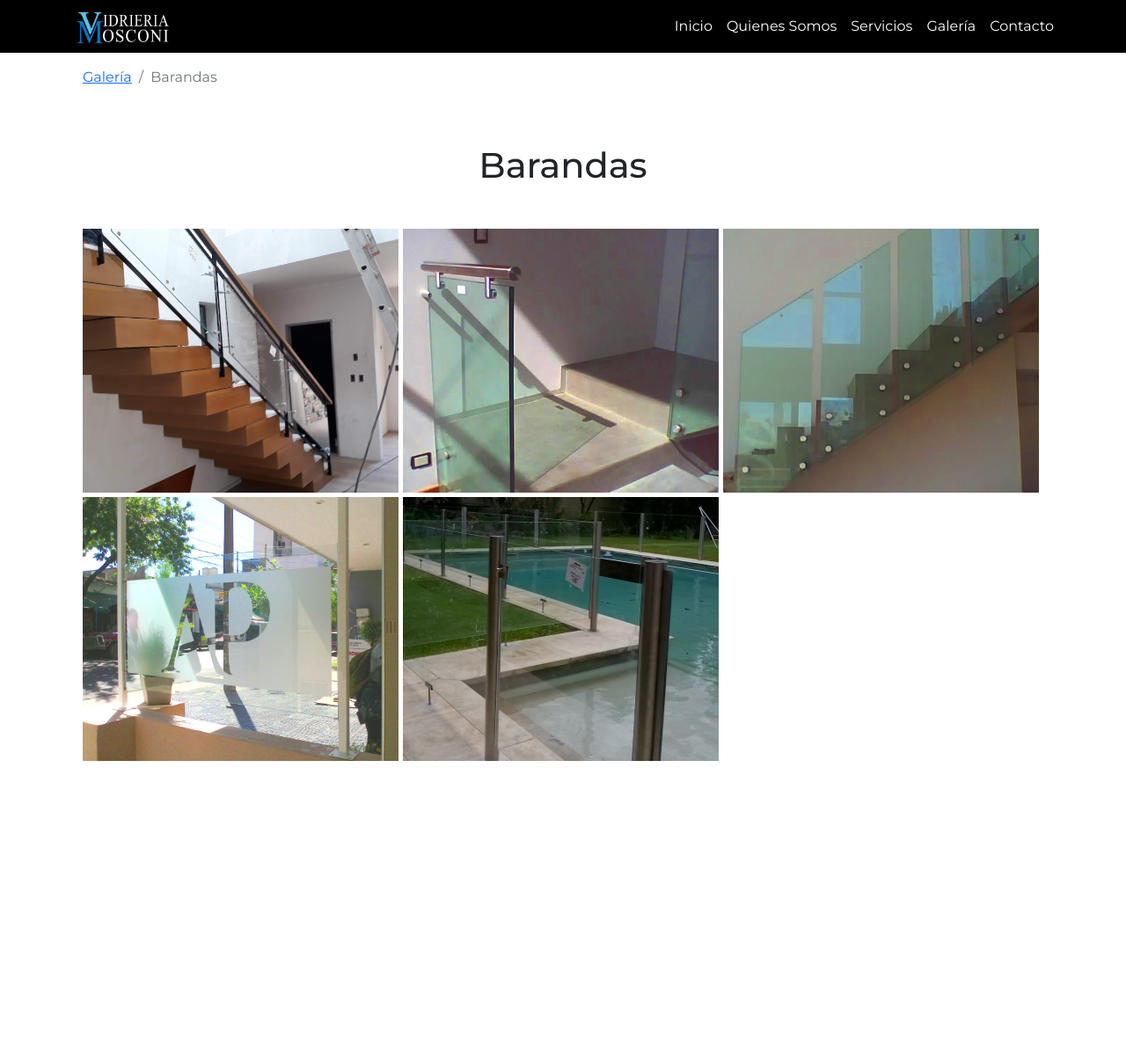
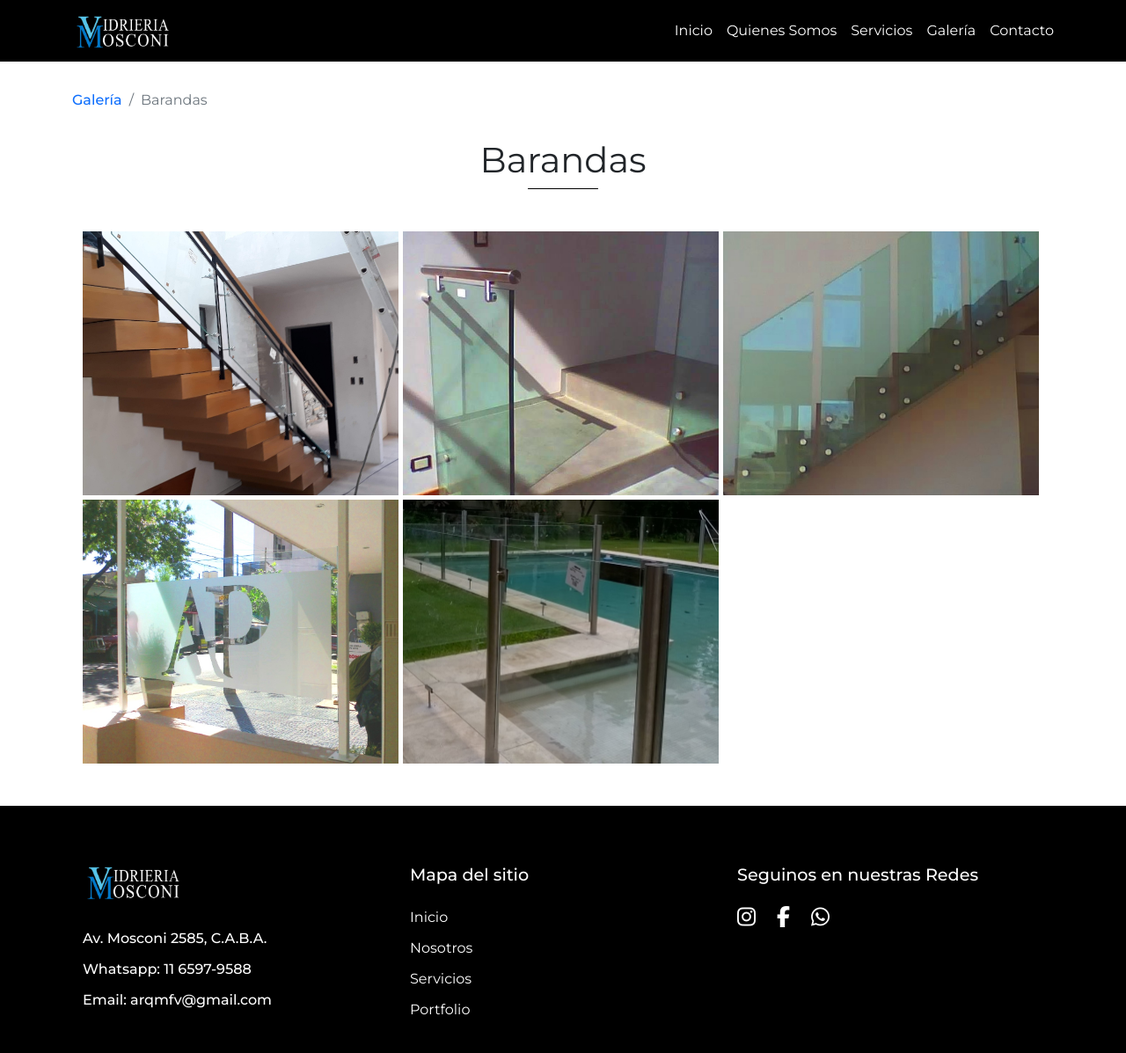
Before and after one commit to NahuelStratico/mosconi, a website: page pages/barandas.html in a window 1280 px wide. Shown: the whole page at 88% size. Before the commit the page ends 913 px from the top, so only its background shows below. Drawn offline with nearby package versions, Linux system fonts and the light colour scheme.

Commit message:
agregando pie de pagina a la seccion galeria

```diff
--- a/pages/barandas.html
+++ b/pages/barandas.html
@@ -5,11 +5,13 @@
     <meta http-equiv="X-UA-Compatible" content="IE=edge">
     <meta name="viewport" content="width=device-width, initial-scale=1.0">
      <!-- Favicon -->
-     <link  rel="icon"   href="./assets/img/logo.png" type="image/png" />
+     <link  rel="icon"   href="../assets/img/logo.png" type="image/png" />
      <!-- Google Font -->
      <link rel="preconnect" href="https://fonts.googleapis.com">
      <link rel="preconnect" href="https://fonts.gstatic.com" crossorigin>
      <link href="https://fonts.googleapis.com/css2?family=Montserrat:wght@300;400;500;600&display=swap" rel="stylesheet">
+    <!-- Font Awesome -->
+    <script src="https://kit.fontawesome.com/afecc65938.js" crossorigin="anonymous"></script>
      <!-- CSS Bootstrap -->
      <link href="https://cdn.jsdelivr.net/npm/bootstrap@5.0.2/dist/css/bootstrap.min.css" rel="stylesheet" integrity="sha384-EVSTQN3/azprG1Anm3QDgpJLIm9Nao0Yz1ztcQTwFspd3yD65VohhpuuCOmLASjC" crossorigin="anonymous">
      <!-- Styles CSS -->
@@ -23,7 +25,7 @@
     <header class="sticky-top">
         <nav class="navbar navbar-expand-lg navbar-dark nav_bg">
             <div class="container">
-              <a class="navbar-brand" href="#">
+              <a class="navbar-brand" href="../index.html">
                   <img src="../assets/img/logo.jpg" class="logo" alt="Logo Mosconi">
               </a>
               <button class="navbar-toggler" type="button" data-bs-toggle="collapse" data-bs-target="#navbarNav" aria-controls="navbarNav" aria-expanded="false" aria-label="Toggle navigation">
@@ -52,12 +54,13 @@
         </nav>
     </header>
 
+    <!-- Breadcrumb -->
     <div class="container bread_container">
         <div class="row">
             <div class="col-12">
                 <nav aria-label="breadcrumb">
                     <ol class="breadcrumb">
-                      <li class="breadcrumb-item"><a href="../index.html#works">Galería</a></li>
+                      <li class="breadcrumb-item"><a class="breadcrumb_mine" href="../index.html#works">Galería</a></li>
                       <li class="breadcrumb-item active" aria-current="page">Barandas</li>
                     </ol>
                   </nav>
@@ -67,8 +70,9 @@
 
     <!-- Gallery -->
     <div class="container">
-        <div class="row text-center">
-            <h1 class="h1 gallery_title">Barandas</h1>
+        <div class="row text-center gallery_row">
+            <h1 class="gallery_title">Barandas</h1>
+            <span class="title_bar"></span>
 
             <div class="gallery_container">
                 <div class="gallery">
@@ -90,6 +94,36 @@
         </div>
     </div>
 
+    <!-- Footer -->
+    <footer class="footer">
+      <div class="container footer_container">
+        <div class="row footer_row">
+          <div class="col-12 col-md-4 footer_logo">
+            <img src="../assets/img/logo.jpg" alt="Logo Vidrieria Mosconi" class="logo">
+            <p>Av. Mosconi 2585, C.A.B.A.</p>
+            <p>Whatsapp: 11 6597-9588</p>
+            <p>Email: arqmfv@gmail.com</p>
+          </div>
+          <div class="col-12 col-md-4 footer_menu">
+            <p>Mapa del sitio</p>
+            <a href="#">Inicio</a>
+            <a href="#">Nosotros</a>
+            <a href="#">Servicios</a>
+            <a href="#">Portfolio</a>
+          </div>
+          <div class="col-12 col-md-4 footer_redes">
+            <p>Seguinos en nuestras Redes</p>
+            <div class="footer_icon">
+              <a href="#"><i class="fab fa-instagram"></i></a>
+              <a href="#"><i class="fab fa-facebook-f"></i></a>
+              <a href="#"><i class="fab fa-whatsapp"></i></a>
+            </div>
+          </div>
+        </div>
+      </div>
+    </footer>
+
+
     <!-- Javascript BS -->
     <script src="https://cdn.jsdelivr.net/npm/bootstrap@5.0.2/dist/js/bootstrap.bundle.min.js" integrity="sha384-MrcW6ZMFYlzcLA8Nl+NtUVF0sA7MsXsP1UyJoMp4YLEuNSfAP+JcXn/tWtIaxVXM" crossorigin="anonymous"></script>
 
--- a/scss/components/_header.scss
+++ b/scss/components/_header.scss
@@ -3,7 +3,7 @@
 .nav_bg{
     background: $dark;
     z-index: 10;
-    height: 60px;
+    // height: 60px;
 
     .logo{
         width: 120px;
--- a/scss/pages/_gallery.scss
+++ b/scss/pages/_gallery.scss
@@ -1,13 +1,28 @@
 @import 'variables';
 
-
-.row{
+.bread_container{
+    margin-top: 2rem;
+    .breadcrumb_mine{
+        text-decoration: none;
+        font-weight: 500;
+    }
+}
+.gallery_row{
     margin: 1rem 0 3rem 0;
+    display: flex;
+    flex-direction: column;
+    justify-content: center;
+    align-items: center;
 
     .gallery_title{
+       font-weight: 400;
+    }
+    .title_bar{
+        width: 80px;
+        height: 1px;
+        background: #000;
         margin: 0 0 3rem 0;
     }
-
     .gallery_container{
         display: flex;
         flex-direction: row;
@@ -17,7 +32,7 @@
         .gallery{
             width: calc(33.3333% - 5px);
             height: 300px;
-            cursor: pointer;
+            // cursor: pointer;
 
             &_img{
                 width: 100%;
```
Also changed, not shown: index.html (+1 -1 lines), css/styles.css.
